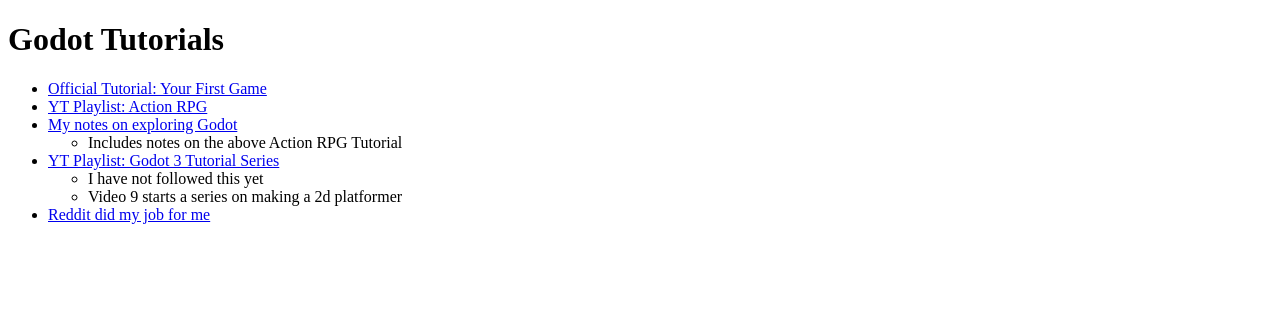
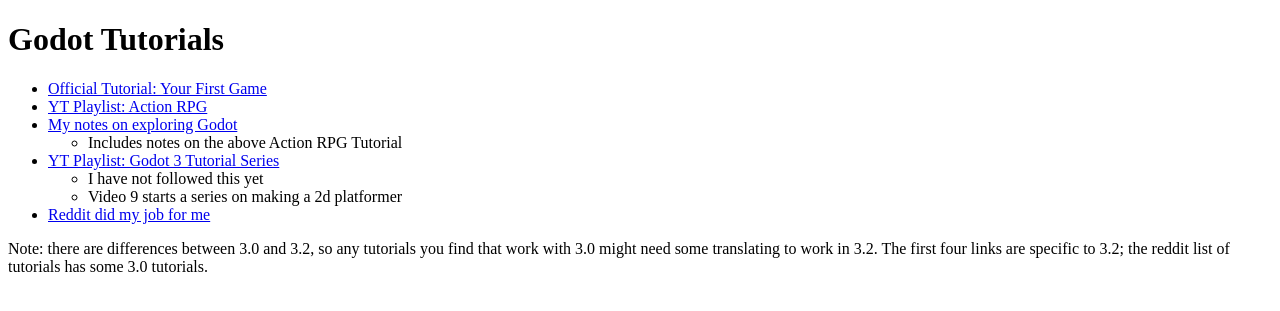
Before and after one commit to neloe/course-info, a Jekyll site: the page built from _game-dev/godot_tutorials.md, in a window 1280 px wide. Shown: the top 311 px of the page. Built offline with Jekyll 4.4.1, drawn with Linux system fonts in a browser that asks for light colours; nearby versions of some CDN libraries.

Commit message:
Add disclaimer about 3.0 tutorials

```diff
--- a/_game-dev/godot_tutorials.md
+++ b/_game-dev/godot_tutorials.md
@@ -12,3 +12,6 @@
   * I have not followed this yet
   * Video 9 starts a series on making a 2d platformer
 * [Reddit did my job for me](https://www.reddit.com/r/godot/comments/an0iq5/godot_tutorials_list_of_video_and_written/)
+
+Note: there are differences between 3.0 and 3.2, so any tutorials you find that work with 3.0 might need some translating to work in 3.2.
+The first four links are specific to 3.2; the reddit list of tutorials has some 3.0 tutorials.
```
